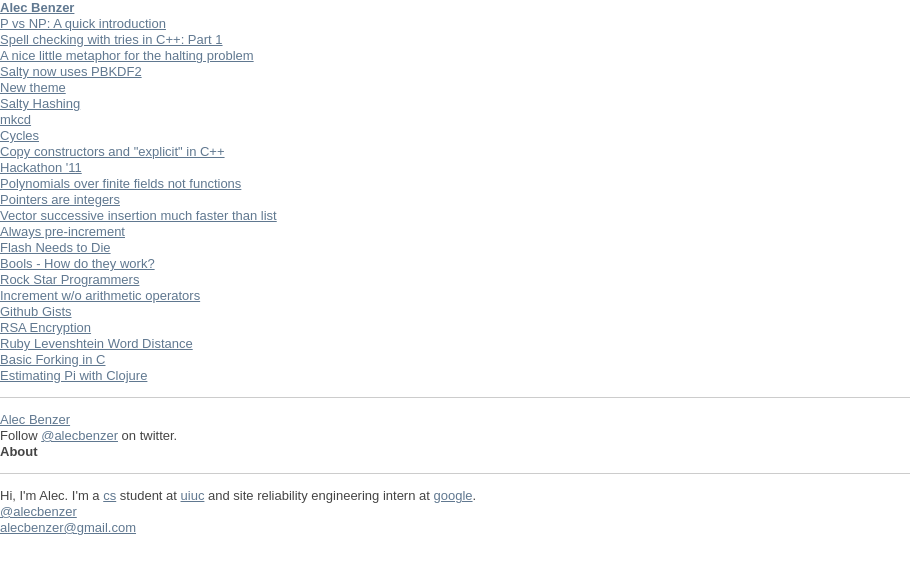
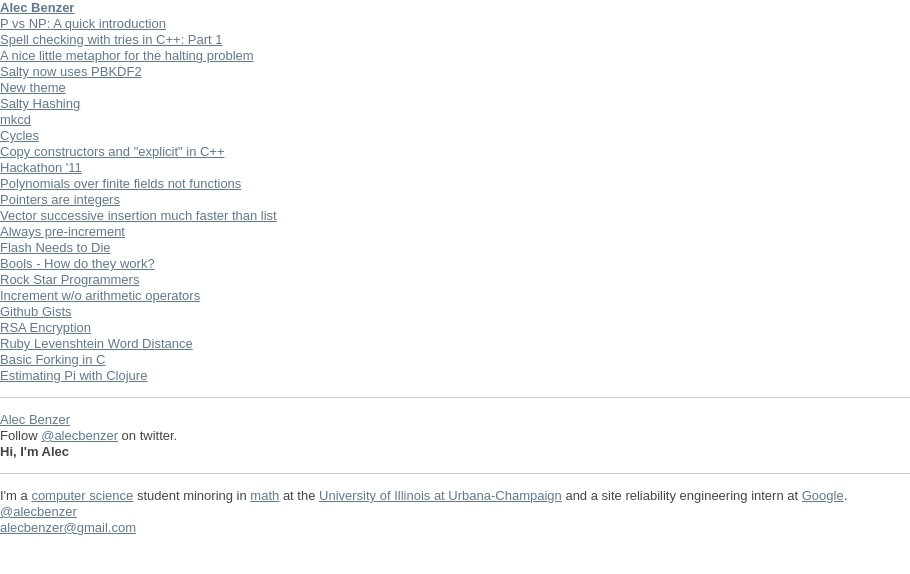
Before and after one commit to AlecBenzer/alecbenzer.github.com, a Jekyll site: the page built from index.md, in a window 1280 px wide. Shown: the top 574 px of the page, without its empty margins (0-910 px from the left). Built offline with Jekyll 4.4.1, drawn with Linux system fonts in a browser that asks for light colours; some web fonts are replaced.

Commit message:
changes from akatosh

```diff
--- a/_includes/bio.html
+++ b/_includes/bio.html
@@ -1,7 +1,9 @@
 <div id="bio">
-  <h2>About</h2>
+  <h3>Hi, I'm Alec</h3>
   <hr />
-  <p>Hi, I'm Alec. I'm a <a href="http://cs.uiuc.edu">cs</a> student at <a href="http://illinois.edu">uiuc</a> and site reliability engineering intern at <a href="http://www.google.com/about/">google</a>.</p>
+  <p>I'm a <a href="http://cs.uiuc.edu">computer science</a> student minoring in
+  <a href="http://math.illinois.edu">math</a> at the <a
+    href="http://illinois.edu">University of Illinois at Urbana-Champaign</a> and a site reliability engineering intern at <a href="http://www.google.com/about/">Google</a>.</p>
   <p>
     <a href="http://twitter.com/alecbenzer">@alecbenzer</a><br />
     <a href="mailto:alecbenzer@gmail.com">alecbenzer@gmail.com</a><br />
--- a/_includes/head.html
+++ b/_includes/head.html
@@ -5,8 +5,15 @@
   {% else %}
   <title>Alec Benzer</title>
   {% endif %}
-  <link href='http://fonts.googleapis.com/css?family=Droid+Sans|Droid+Serif:400,700|Droid+Sans+Mono|Yanone+Kaffeesatz:200,300,400|PT+Serif:400,700' rel='stylesheet' type='text/css'>
+  <link
+  href='http://fonts.googleapis.com/css?family=Droid+Sans|Droid+Serif:400,700|Droid+Sans+Mono|PT+Serif:400,700|Vollkorn:400,700' rel='stylesheet' type='text/css'>
   <link href="/css/reset.css" rel="stylesheet" media="screen" type="text/css" />
   <link href="/css/syntax.css" rel="stylesheet" media="screen" type="text/css" />
   <link href="/css/style.css" rel="stylesheet" media="screen" type="text/css" />
+  <script type="text/x-mathjax-config">
+    MathJax.Hub.Config({tex2jax: {inlineMath: [['$','$'], ['\\(','\\)']]}});
+  </script>
+  <script type="text/javascript"
+    src="http://cdn.mathjax.org/mathjax/latest/MathJax.js?config=TeX-AMS-MML_HTMLorMML">
+  </script>
 </head>
--- a/css/style.scss
+++ b/css/style.scss
@@ -1,7 +1,7 @@
 ---
 ---
 $sidebar-width: 180px;
-$header-font: 'Yanone Kaffeesatz', serif;
+$header-font: 'Vollkorn', serif;
 $body-font: 'PT Serif', serif;
 $side-font: 'Open Sans';
 $body-font-size: 17px;
@@ -40,7 +40,7 @@ h1, h2,  h3 {
 #content {
   width: $content-width;
   margin-top: 70px;
-  margin-left: 150px;
+  margin-left: 200px;
 
   h1, h2, h3 {
     font-family: $header-font;
@@ -54,15 +54,15 @@ h1, h2,  h3 {
     small {
       font-weight: 300;
       color: #888;
-      font-size: $body-font-size*0.85;
+      font-size: $body-font-size*1.2;
       display: block;
-      font-family: $body-font;
+      font-family: $header-font;
     }
   }
 
   h2 {
-    font-size: 28px;
-    margin-top: 10px;
+    font-size: 33px;
+    margin-top: 40px;
     margin-bottom: 10px;
   }
 
@@ -70,7 +70,7 @@ h1, h2,  h3 {
     font-family: $body-font;
     font-size: $body-font-size;
     margin-bottom: $p-margin-bottom;
-    line-height: 150%;
+    line-height: 170%;
 
     code {
       font-family: 'Droid Sans Mono';
@@ -119,18 +119,18 @@ h1, h2,  h3 {
 }
 
 #bio {
-  width: 150px;
+  width: 200px;
   position: absolute;
   right: 100px;
-  top: 75px;
+  top: 125px;
 
-  h2 {
-    font-size: 19px;
+  h3 {
+    font-size: 26px;
   }
 
   p {
     margin-bottom: 25px;
-    font-size: 14px;
+    font-size: $body-font-size*0.8;
   }
 }
 
```
Also changed, not shown: _includes/disqus.html (+5 -2 lines).
